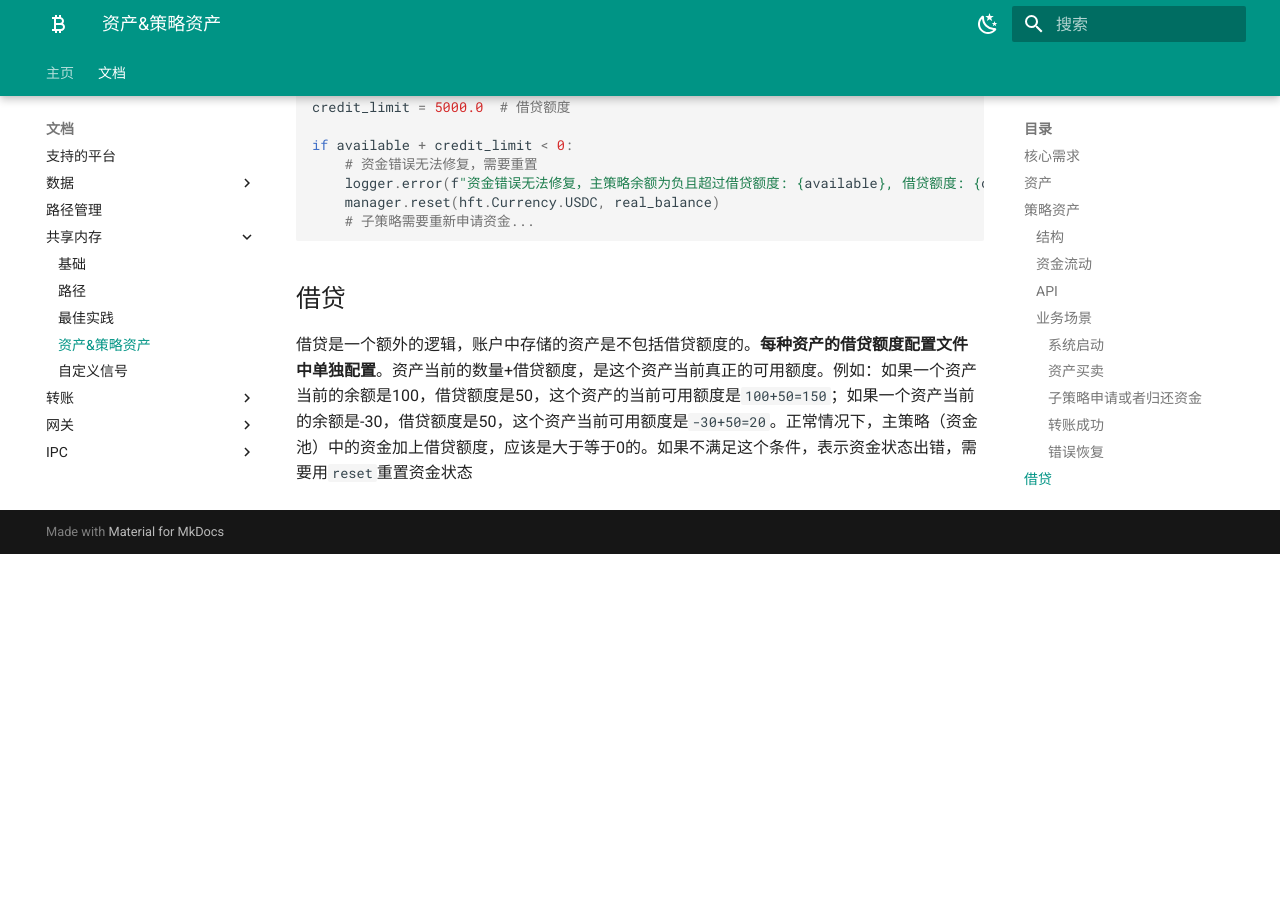
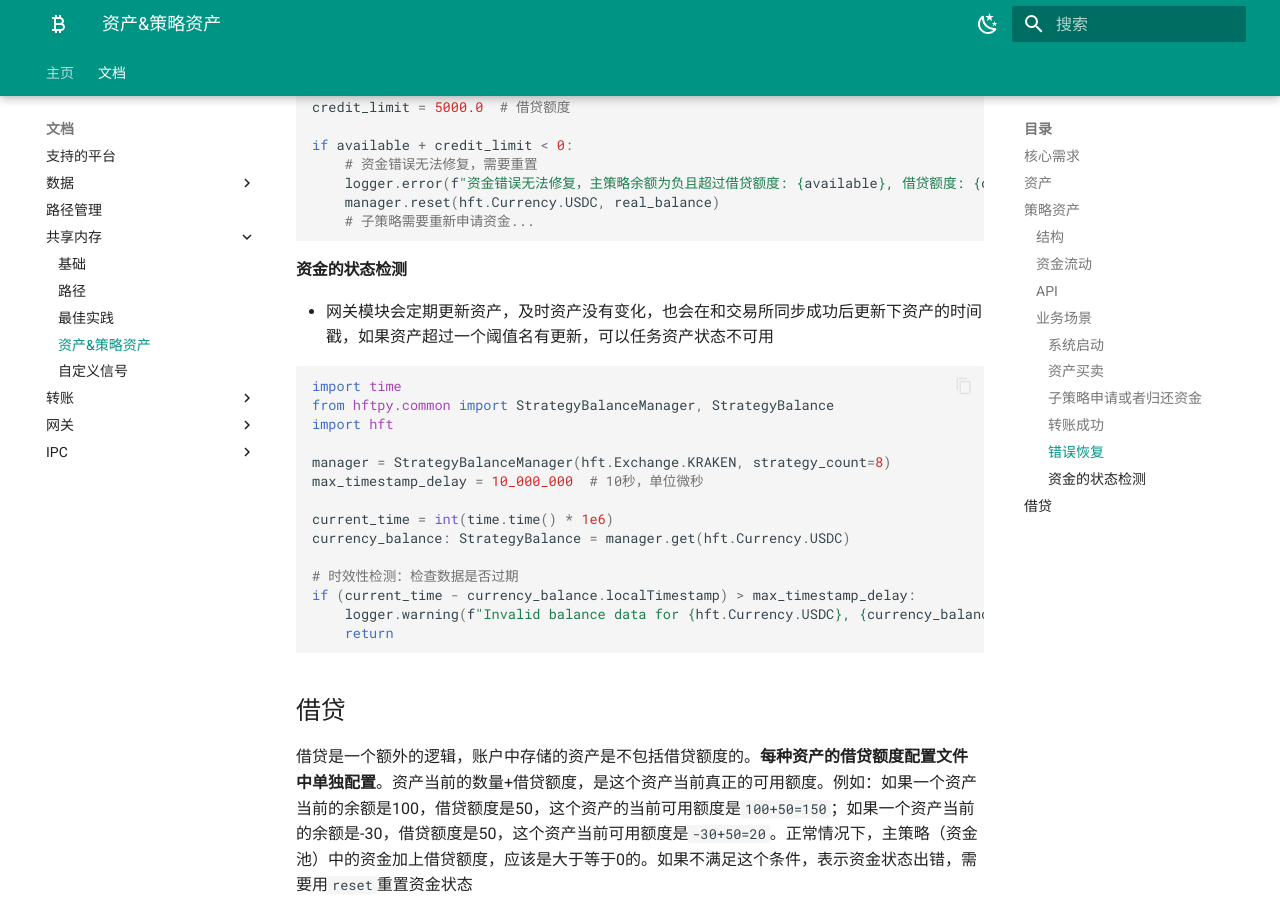
Before and after one commit to relaxdl/hft-wiki, an MkDocs documentation site: the page built from docs/common/shm_balance.md, in a window 1280 px wide and 900 px high, scrolled down 4957 px. Built offline with MkDocs 1.6.1 and Material for MkDocs 9.7.7, drawn with Linux system fonts in a browser that asks for light colours; before the commit the page ends 5511 px from its top, so only the background shows below that.

Commit message:
update shm balance

````diff
--- a/docs/common/shm_balance.md
+++ b/docs/common/shm_balance.md
@@ -271,6 +271,28 @@ if available + credit_limit < 0:
     # 子策略需要重新申请资金...
 ```
 
+#### 资金的状态检测
+
+* 网关模块会定期更新资产，及时资产没有变化，也会在和交易所同步成功后更新下资产的时间戳，如果资产超过一个阈值名有更新，可以任务资产状态不可用
+
+
+```python
+import time
+from hftpy.common import StrategyBalanceManager, StrategyBalance
+import hft
+
+manager = StrategyBalanceManager(hft.Exchange.KRAKEN, strategy_count=8)
+max_timestamp_delay = 10_000_000  # 10秒，单位微秒
+
+current_time = int(time.time() * 1e6)
+currency_balance: StrategyBalance = manager.get(hft.Currency.USDC)
+
+# 时效性检测：检查数据是否过期
+if (current_time - currency_balance.localTimestamp) > max_timestamp_delay:
+    logger.warning(f"Invalid balance data for {hft.Currency.USDC}, {currency_balance}")
+    return
+```
+
 ## 借贷
 
 借贷是一个额外的逻辑，账户中存储的资产是不包括借贷额度的。**每种资产的借贷额度配置文件中单独配置**。资产当前的数量+借贷额度，是这个资产当前真正的可用额度。例如：如果一个资产当前的余额是100，借贷额度是50，这个资产的当前可用额度是`100+50=150`；如果一个资产当前的余额是-30，借贷额度是50，这个资产当前可用额度是`-30+50=20`。正常情况下，主策略（资金池）中的资金加上借贷额度，应该是大于等于0的。如果不满足这个条件，表示资金状态出错，需要用`reset`重置资金状态
````
